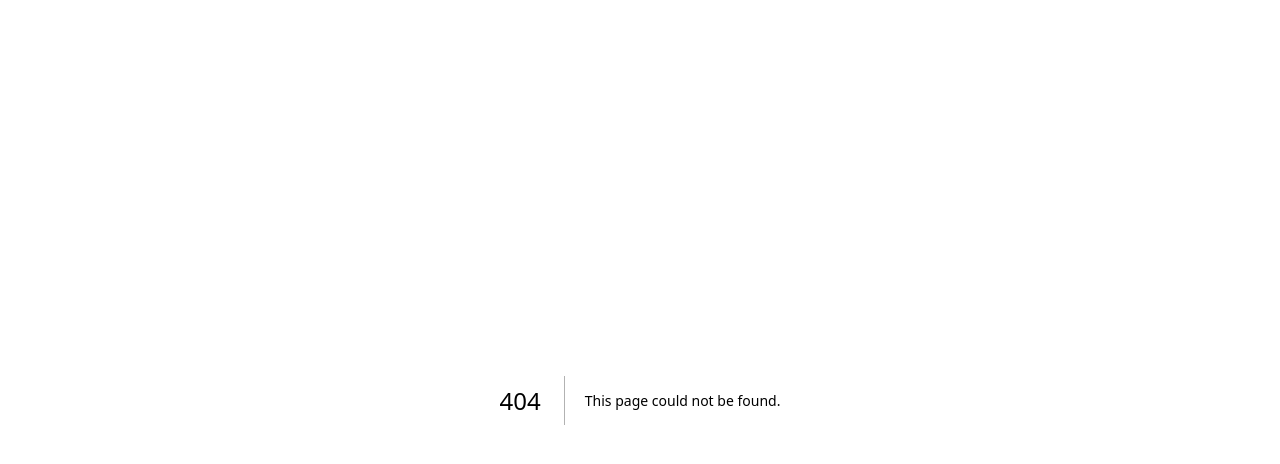
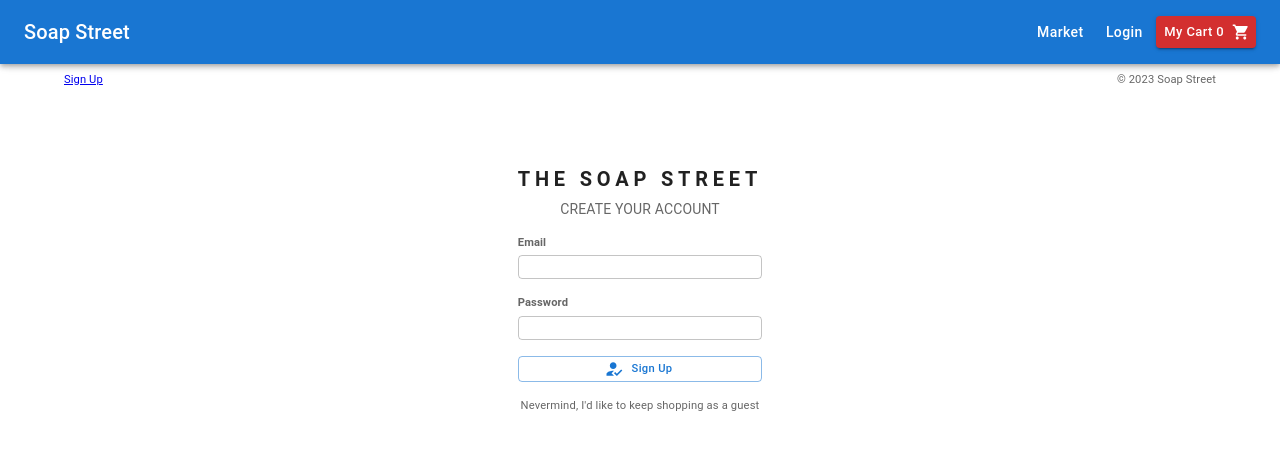
Before and after one commit to GGonryun/soap-street, a Next.js app: page /register in a window 1280 px wide. Before the commit this address had no page. Shown: the top 464 px of the page. Built offline with nearby package versions, Linux system fonts and the light colour scheme.

Commit message:
add registration page

```diff
--- /dev/null
+++ b/src/components/footer/registration-footer.tsx
@@ -0,0 +1,15 @@
+import { getCurrentYear } from "@/util/time";
+import { Box, Typography, styled } from "@mui/material";
+import Link from "next/link";
+import { CaptionText } from "../typography/caption-text";
+
+export const RegistrationFooter = () => {
+  return (
+    <Box display="flex" flexGrow={1} justifyContent="space-between">
+      <CaptionText>
+        <Link href="/register">Sign Up</Link>
+      </CaptionText>
+      <CaptionText>© {getCurrentYear()} Soap Street</CaptionText>
+    </Box>
+  );
+};
--- /dev/null
+++ b/src/components/forms/registration-form.tsx
@@ -0,0 +1,136 @@
+import { HowToReg } from "@mui/icons-material";
+import {
+  Box,
+  Button,
+  ButtonProps,
+  InputLabel,
+  Link,
+  TextField,
+  Typography,
+  styled,
+} from "@mui/material";
+import { FC, JSXElementConstructor, useState } from "react";
+
+export const RegistrationForm: FC<{
+  onSubmit: (email: string, password: string) => Promise<boolean>;
+}> = ({ onSubmit }) => {
+  const [email, setEmail] = useState("");
+  const [password, setPassword] = useState("");
+
+  const handleSubmit = async () => {
+    if (await onSubmit(email, password)) {
+      setEmail("");
+      setPassword("");
+    }
+  };
+  return (
+    <RegistrationBox>
+      <TitleBox>
+        <TitleText variant="h6">The Soap Street</TitleText>
+        <SubTitleText variant="body2">Create Your Account</SubTitleText>
+      </TitleBox>
+      <InputBox>
+        <DenseInputLabel htmlFor="email">Email</DenseInputLabel>
+        <DenseTextField
+          id="email"
+          type="email"
+          value={email}
+          onChange={(e) => setEmail(e.currentTarget.value)}
+        />
+      </InputBox>
+      <InputBox>
+        <DenseInputLabel htmlFor="password">Password</DenseInputLabel>
+        <DenseTextField
+          id="password"
+          type="password"
+          value={password}
+          onChange={(e) => setPassword(e.currentTarget.value)}
+        />
+      </InputBox>
+      <SubmissionButton onClick={handleSubmit}>Sign Up</SubmissionButton>
+      <CaptionLink href="/">
+        Nevermind, I&apos;d like to keep shopping as a guest
+      </CaptionLink>
+    </RegistrationBox>
+  );
+};
+
+const DenseTextField = styled(TextField)(({ theme }) => ({
+  "& .MuiInputBase-root": {
+    fontSize: "0.7rem",
+  },
+  "& .MuiInputBase-input": {
+    fontSize: "0.7rem",
+    padding: theme.spacing(0.5, 1),
+  },
+}));
+
+const DenseInputLabel = styled(InputLabel)(({ theme }) => ({
+  fontSize: "0.7rem",
+  fontWeight: "bold",
+}));
+
+const InputBox = styled(Box)(({ theme }) => ({
+  display: "flex",
+  flexDirection: "column",
+  width: "100%",
+  gap: theme.spacing(0.5),
+}));
+
+const TitleBox = styled(Box)(({ theme }) => ({
+  display: "flex",
+  flexDirection: "column",
+  alignItems: "center",
+  justifyContent: "center",
+  gap: theme.spacing(0.5),
+}));
+
+const RegistrationBox = styled(Box)(({ theme }) => ({
+  display: "flex",
+  flexDirection: "column",
+  alignItems: "center",
+  justifyContent: "center",
+  gap: theme.spacing(2),
+  height: "100%",
+  maxWidth: "400px",
+}));
+
+const TitleText = styled(Typography)(({ theme }) => ({
+  letterSpacing: "0.3rem",
+  fontWeight: "bold",
+  textTransform: "uppercase",
+}));
+
+const SubTitleText = styled(Typography)(({ theme }) => ({
+  textTransform: "uppercase",
+  color: theme.palette.text.secondary,
+}));
+
+const CaptionLink = styled(Link)(({ theme }) => ({
+  textDecoration: "none",
+  fontFamily: theme.typography.fontFamily,
+  color: theme.palette.text.secondary,
+  fontSize: "0.7rem",
+  "&:hover": {
+    textDecoration: "underline",
+    textDecorationColor: theme.palette.text.secondary,
+  },
+}));
+
+const SubmissionButton = styled<JSXElementConstructor<ButtonProps>>((props) => (
+  <Button
+    startIcon={<HowToReg />}
+    fullWidth
+    type="submit"
+    variant="outlined"
+    color="primary"
+    {...props}
+  />
+))(({ theme }) => ({
+  fontSize: "0.7rem",
+  padding: theme.spacing(0.25),
+  textTransform: "none",
+  "& .MuiSvgIcon-root": {
+    fontSize: "1rem",
+  },
+}));
--- a/src/components/layout/layout.tsx
+++ b/src/components/layout/layout.tsx
@@ -1,5 +1,5 @@
 import Head from "next/head";
-import { FC } from "react";
+import { FC, ReactNode } from "react";
 import { NavigationBar } from "../navigation/navigation-bar";
 import { useShoppingCart } from "@/hooks/useShoppingCart";
 import { Box, Container, CssBaseline, Toolbar } from "@mui/material";
@@ -7,7 +7,7 @@ import { Box, Container, CssBaseline, Toolbar } from "@mui/material";
 export const Layout: FC<{
   title: string;
   description?: string;
-  children: JSX.Element[];
+  children: ReactNode | ReactNode[];
 }> = ({ children, title, description }) => {
   const cart = useShoppingCart();
   return (
--- /dev/null
+++ b/src/components/typography/caption-text.tsx
@@ -0,0 +1,6 @@
+import { styled, Typography } from "@mui/material";
+
+export const CaptionText = styled(Typography)(({ theme }) => ({
+  color: theme.palette.text.secondary,
+  fontSize: "0.7rem",
+}));
--- /dev/null
+++ b/src/pages/register.tsx
@@ -0,0 +1,24 @@
+import { Box, Container, Typography, styled } from "@mui/material";
+import { Layout } from "@/components/layout/layout";
+import { RegistrationForm } from "@/components/forms/registration-form";
+import { RegistrationFooter } from "@/components/footer/registration-footer";
+
+export default function Register() {
+  return (
+    <>
+      <Layout title="Register" description="Make an account!">
+        <RegistrationFooter />
+        <Container
+          sx={{
+            display: "grid",
+            placeItems: "center",
+            flexGrow: 1,
+            height: "50vh",
+          }}
+        >
+          <RegistrationForm onSubmit={async () => true} />
+        </Container>
+      </Layout>
+    </>
+  );
+}
```
Also changed, not shown: src/pages/index.tsx (+4 -14 lines), 1 other file (tests, documents, lock files or other folders).
